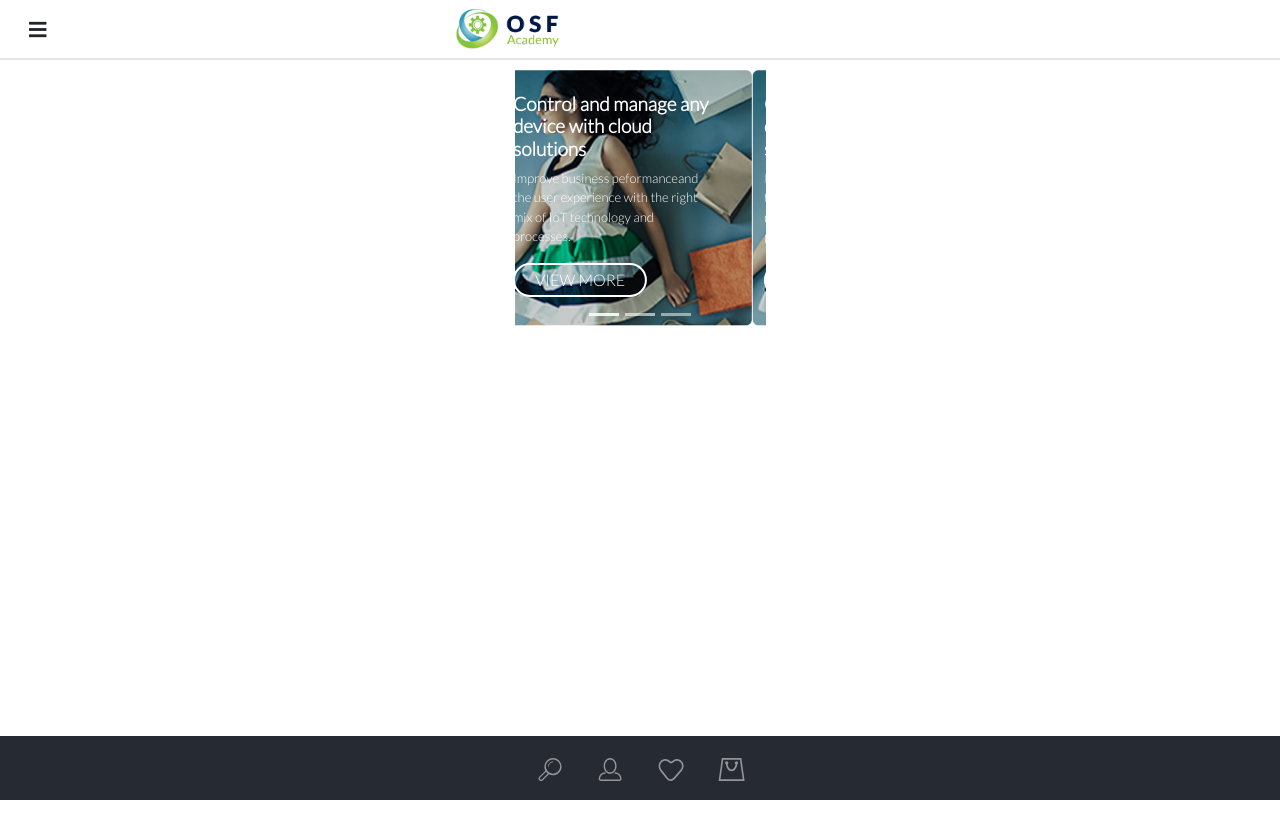
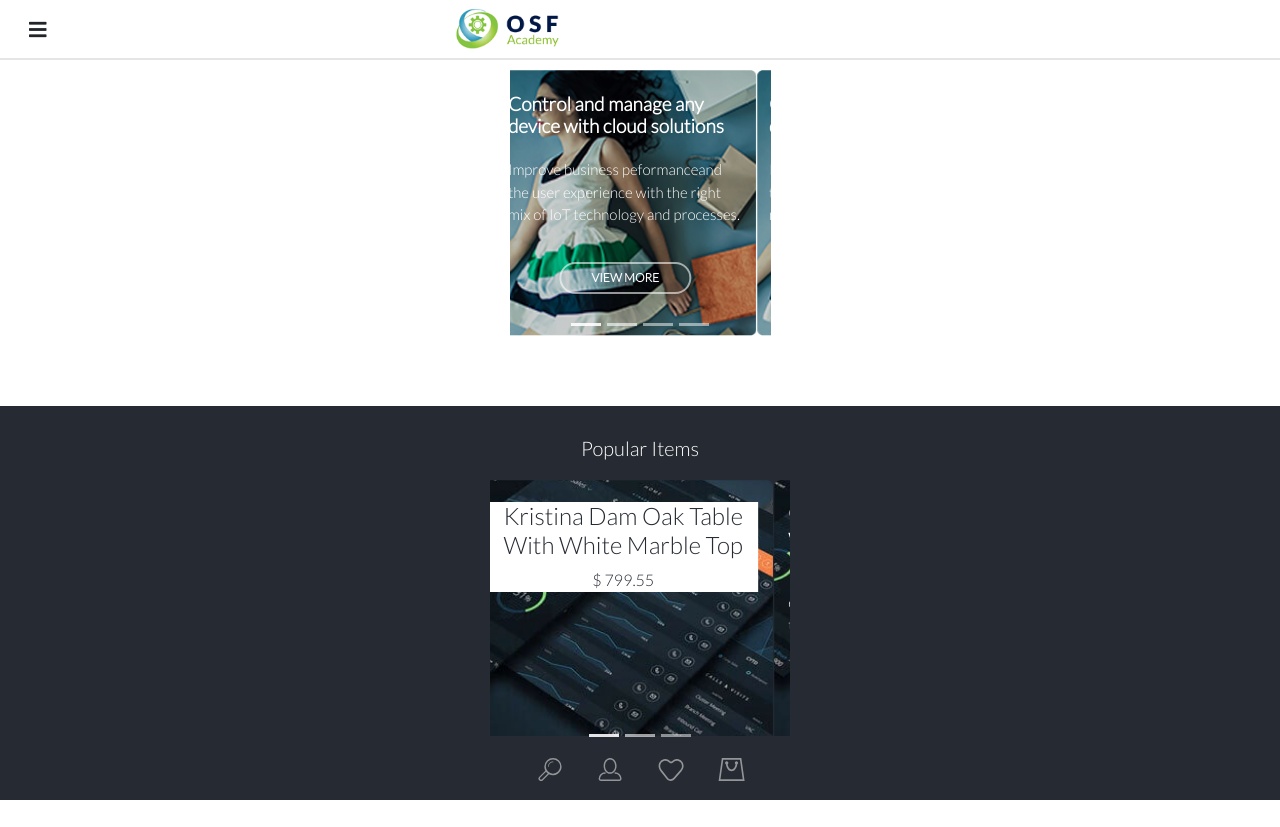
Before and after one commit to emiliano-OSF/OSF-project-2, a React (Create React App) app: page / in a window 1280 px wide. Before the commit the page ends 800 px from the top, so only its background shows below. Built offline with nearby package versions, Linux system fonts and the light colour scheme.

Commit message:
second carousel implemented on homepage

```diff
--- a/src/components/PageBody.js
+++ b/src/components/PageBody.js
@@ -1,12 +1,14 @@
 import React, { Component } from 'react';
 import Carousel from 'react-bootstrap/Carousel'
-import ProdPhoto from "../assets/img/home/lady_01.png"
+import ProdPhoto from "../assets/img/home/lady_01.png";
+import PopItem from "../assets/img/home/pop-item.png"
 
 class PageBody extends Component {
 
     render() {
         return (
-            <section className="cloud-solution__container" style={{ padding: '10px' }}>
+            <div className="wrapper">
+                <section className="cloud-solution__container" >
                     <Carousel controls={false}>
                         <Carousel.Item>
                             <img
@@ -63,9 +65,85 @@ class PageBody extends Component {
                                 </div>
                             </Carousel.Caption>
                         </Carousel.Item>
+                        <Carousel.Item>
+                            <img
+                                className="d-block w-100"
+                                src={ProdPhoto}
+                                alt="Third slide"
+                            />
+                            <Carousel.Caption>
+                                <div className="slide__info">
+                                    <h4>Control and manage any device with cloud solutions </h4>
+                                    <p>
+                                        Improve business peformanceand the user experience with the right mix of IoT
+                                        technology and processes.
+                                </p>
+                                    <button>VIEW MORE</button>
+                                </div>
+                            </Carousel.Caption>
+                        </Carousel.Item>
+
                     </Carousel>
 
                 </section>
+
+                <section className="popular-items__container">
+                    <h2>Popular Items</h2>
+                    <div className="popular-items__container-wrapper">
+                        <Carousel controls={false}>
+                            <Carousel.Item>
+                                <img
+                                    className="d-block w-100"
+                                    src={PopItem}
+                                    alt="First slide"
+                                />
+                                <Carousel.Caption>
+                                    <div className="slide__price-info">
+                                        <h4 className="prod-name">Kristina Dam Oak Table With White Marble Top </h4>
+                                        <span className="prod-proce">$ {799.55}</span>
+                                    </div>
+                                </Carousel.Caption>
+                            </Carousel.Item>
+
+                            <Carousel.Item>
+                                <img
+                                    className="d-block w-100"
+                                    src={PopItem}
+                                    alt="Third slide"
+                                />
+                                <Carousel.Caption>
+                                    <div className="slide__info">
+                                        <h4>Control and manage any device with cloud solutions </h4>
+                                        <p>
+                                            Improve business peformanceand the user experience with the right mix of IoT
+                                            technology and processes.
+                                        </p>
+                                        <button>VIEW MORE</button>
+                                    </div>
+                                </Carousel.Caption>
+                            </Carousel.Item>
+
+                            <Carousel.Item>
+                                <img
+                                    className="d-block w-100"
+                                    src={PopItem}
+                                    alt="Third slide"
+                                />
+                                <Carousel.Caption>
+                                    <div className="slide__info">
+                                        <h4>Control and manage any device with cloud solutions </h4>
+                                        <p>
+                                            Improve business peformanceand the user experience with the right mix of IoT
+                                            technology and processes.
+                                </p>
+                                        <button>VIEW MORE</button>
+                                    </div>
+                                </Carousel.Caption>
+                            </Carousel.Item>
+                        </Carousel>
+                    </div>
+                </section>
+            </div>
         )
     }
 }
--- a/src/index.scss
+++ b/src/index.scss
@@ -133,6 +133,7 @@ header{
 
     .headernav__option--userfixed{
         position: fixed;
+        z-index: 100;
         bottom: 0px;
         left: 0px;
         margin: 0px;
@@ -146,7 +147,6 @@ header{
             width: 24px;
             margin: 0px 18px;
             cursor: pointer;
-
         }
     }
 }
@@ -168,7 +168,6 @@ header{
         color: tomato
     }
 }
-
 
 .login-register{
     display: none;
@@ -205,7 +204,7 @@ header{
     ol{
         margin-bottom: 0;
     }
-
+}
 .carousel-caption{
     left: 5%;
     right: 5%;
@@ -213,90 +212,49 @@ header{
 }
 
 .slide__info{
+    width: 100%;
+    height: 100%;
     position: relative;
     left: 0;
-        width: 200px;
+    display: flex;
+    flex-direction: column;
+    align-items: center;
     padding: 0px;
     color: white;
     text-align: left;
 
+    img{
+        width: 100px
+    }
+
     h4{
+        margin-bottom: 20px;
+        display: block;
+        width: 100%;
         font-size: 19px;
         font-weight: bold;
     }
 
     p{
-            font-size: 13px;
+        display: block;
+        width: 100%;
+        font-size: 15px;
     }
 
     button{
-            border: 2px solid #ffffff;
+        margin-top: 20px;
+        border: 2px solid #ffffff93;
         background: transparent;
         border-radius: 20px;
-            padding: 3px 20px;
+        padding: 5px 30px;
+        font-size: 12px;
+        font-weight: 700;
         color: #ffffff;
+        outline: none;
 
     }
 }
-}
 
-// .carousel{
-//     position: relative;
-//     display: flex;
-//     flex-direction: column;
-//     align-items: center;
-//     overflow: hidden;
-
-//     .carousel__items{
-//         position: relative;
-//         width: 271px;
-//         height: 276px;
-//         display: flex;
-//         flex-direction: row;
-//         right: 0px;
-//         margin: 0;
-//         padding: 0;
-
-//         .carousel__item{
-//             height: inherit;
-//             width: inherit;
-//         }
-
-//         img{
-//             display: block;
-//             height: inherit;
-//             width: inherit;
-//         }
-
-//         .slide__info{
-//             position: absolute;
-//             top: 0;
-//             width: 100%;
-//             padding: 20px;
-//             color: white;
-//         }
-//         .slide__prod-info{
-//             position: absolute;
-//             bottom: 0;
-//             width: 100%;
-//             padding: 20px;
-//             color: $darker-color;
-//             text-align: center;
-//             font-size: 14px;
-//             background-color: white;
-//         }
-//     }
-//     .prod-carousel__items{
-//         position: relative;
-//         width: 271px;
-//         height: 276px;
-//         display: flex;
-//         flex-direction: row;
-//         right: 0px;
-//         margin: 0;
-//         padding: 0;
-//     }
-// }
 .carousel__buttons{
     position: relative;
     bottom: 20px;
@@ -323,14 +281,32 @@ header{
 }
 
 .popular-items__container{
-    position: relative;
-    z-index: 1;
     width: 100%;
     display: flex;
+    flex-direction: column;
     align-items: center;
-    flex-direction: column;
+    margin: 60px auto 0px auto;
+    padding: 10px;;
     background-color: $darker-color;
-    //padding: 20px 0px;
+
+    .popular-items__container-wrapper{
+        width: 320px;
+        padding: 0px 10px;
+
+
+        .slide__price-info{
+            background: white;
+            color: $darker-color;
+
+            .prod-name{
+
+            }
+        }
+    }
+
+    ol{
+        margin-bottom: 0;
+    }
 
     h2{
         display: block;
```
Lines whose indentation alone changed are shown as unchanged.
